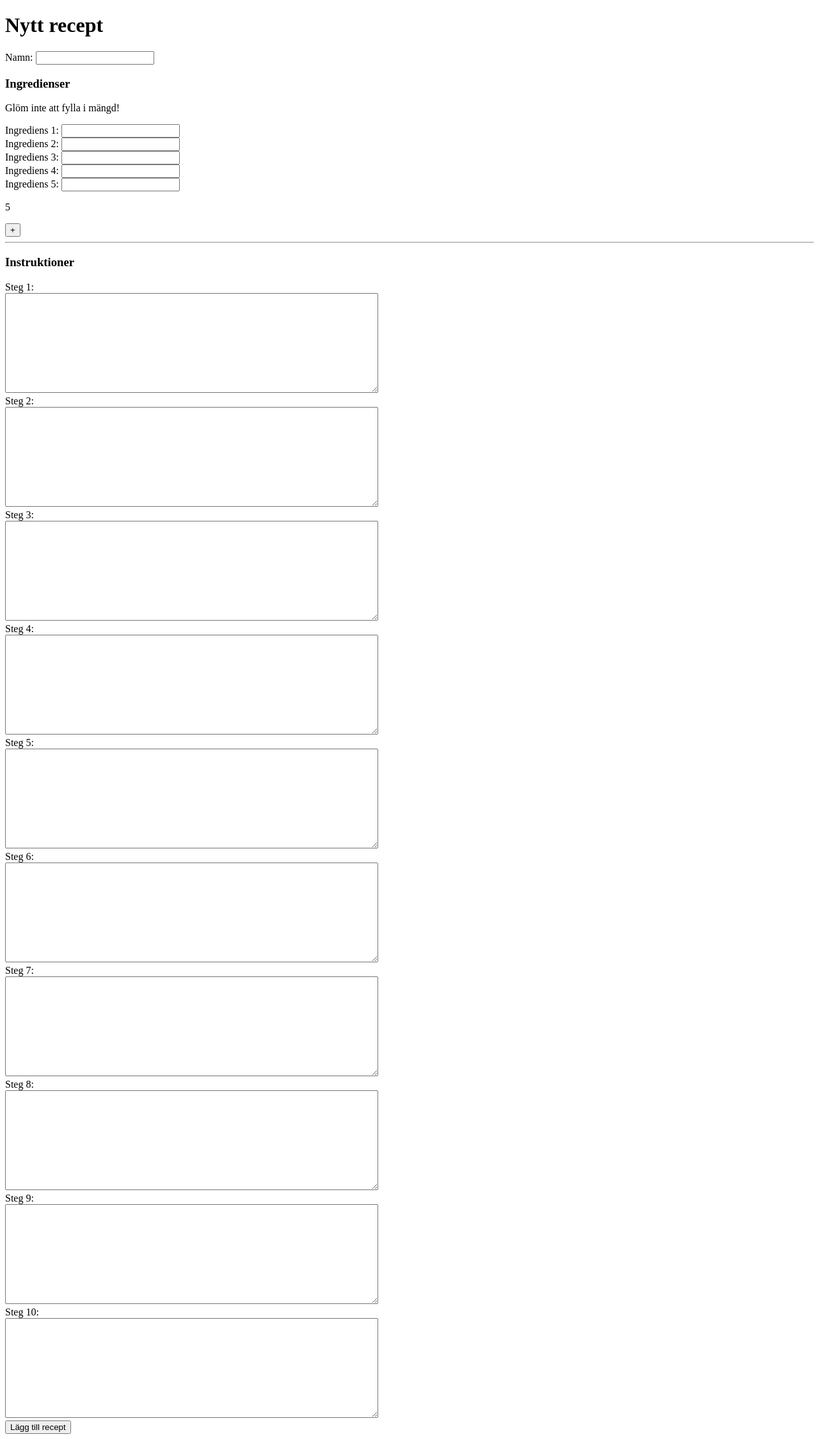
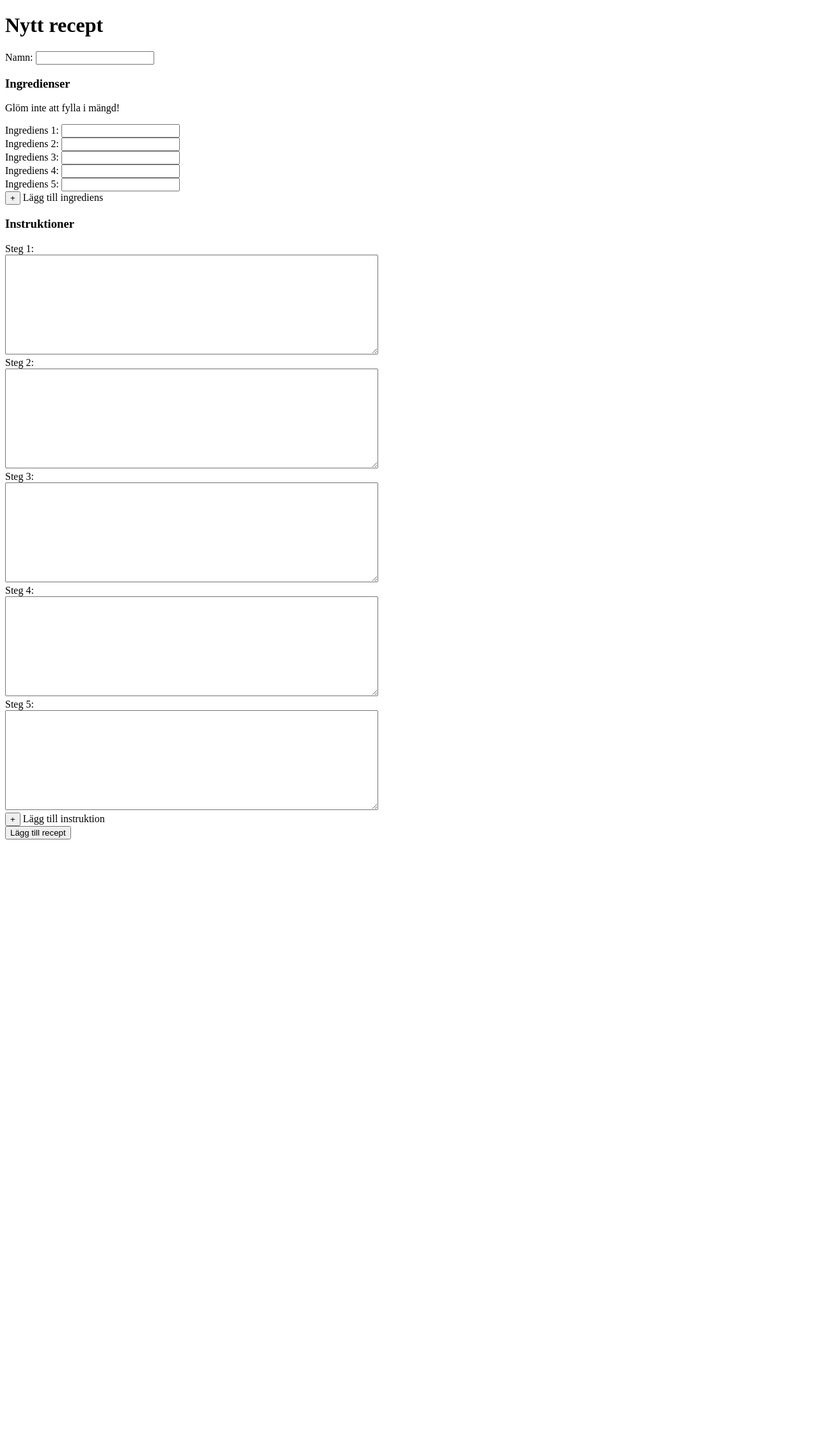
Before and after one commit to alicelindholm/receptsida, a PHP site: page /receptsida/newRecipe in a window 1280 px wide. Shown: the whole page at 64% size. After the commit the page ends 1312 px from the top, so only its background shows below. Run offline with PHP 8.4, Linux system fonts and the light colour scheme.

Commit message:
ingredienser + instruktioner

```diff
--- a/views/newRecipe.view.php
+++ b/views/newRecipe.view.php
@@ -9,60 +9,59 @@
 </head>
 <body>
 <h1> Nytt recept </h1>
-<form action="../storeRecipe.php" method="post">
+<form action="storeRecipe.php" method="post">
     <label for="name">Namn: </label>
     <input type="text" name="name" id="name">
     <br>
     <h3>Ingredienser</h3>
     <p> Glöm inte att fylla i mängd!</p>
+    <div id="ingredientBox">
         <?php
-    $amountIngredients = 5;
-    for($i=0; $i<$amountIngredients; $i++){ ?>
-        <label> Ingrediens <?=$i+1?>:
-        <input type="text" name="ingredient_<?=$i+1?>" id="<?=$i+1?>">
+        for ($i = 0; $i < 5; $i++) { ?>
+            <label> Ingrediens <?= $i + 1 ?>:
+                <input type="text" name="ingredient_<?= $i + 1 ?>" id="<?= $i + 1 ?>">
             </label>
             <br>
         <?php }
         ?>
-    <p><?php echo $amountIngredients;?></p>
-    <form action="<?=$amountIngredients+=1;?>">
+    </div>
+    <input type="button" onclick="addIngredient()" value="+"> <label for=""> Lägg till ingrediens</label>
+    <h3>Instruktioner</h3>
+    <div id="instructionBox">
+        <?php
+        for ($i = 0; $i < 5; $i++) { ?>
+            <label> Steg <?= $i + 1 ?>: </label> <br>
+            <textarea name="instruction_<?= $i + 1 ?>" id="instruction_<?= $i + 1 ?>" rows="10" cols="70"></textarea>
 
-    <input class="plus" value="+" type="button">
-    </form>
-    <hr>
-    <h3>Instruktioner</h3>
-    <label for="instruction_1">Steg 1: </label> <br>
-    <textarea id="instruction_1" name="instruction_1" rows="10" cols="70"></textarea>
             <br>
-    <label for="instruction_2">Steg 2: </label> <br>
-    <textarea id="instruction_2" name="instruction_2" rows="10" cols="70"></textarea>
-    <br>
-    <label for="instruction_3">Steg 3: </label> <br>
-    <textarea id="instruction_3" name="instruction_3" rows="10" cols="70"></textarea>
-    <br>
-    <label for="instruction_4">Steg 4: </label> <br>
-    <textarea id="instruction_4" name="instruction_4" rows="10" cols="70"></textarea>
-    <br>
-    <label for="instruction_5">Steg 5: </label> <br>
-    <textarea id="instruction_5" name="instruction_5" rows="10" cols="70"></textarea>
-    <br>
-    <label for="instruction_6">Steg 6: </label> <br>
-    <textarea id="instruction_6" name="instruction_6" rows="10" cols="70"></textarea>
-    <br>
-    <label for="instruction_7">Steg 7: </label> <br>
-    <textarea id="instruction_7" name="instruction_7" rows="10" cols="70"></textarea>
-    <br>
-    <label for="instruction_8">Steg 8: </label> <br>
-    <textarea id="instruction_8" name="instruction_8" rows="10" cols="70"></textarea>
-    <br>
-    <label for="instruction_9">Steg 9: </label> <br>
-    <textarea id="instruction_9" name="instruction_9" rows="10" cols="70"></textarea>
-    <br>
-    <label for="instruction_10">Steg 10: </label> <br>
-    <textarea id="instruction_10" name="instruction_10" rows="10" cols="70"></textarea>
+        <?php }
+        ?>
+    </div>
+    <input type="button" onclick="addInstruction()" value="+"> <label for="">Lägg till instruktion</label>
     <br>
     <input type="submit" value="Lägg till recept">
 
 </form>
+<script>
+    let amountIngredient = 5;
+    let amountInstruction = 5;
+
+    function addIngredient() {
+        amountIngredient += 1;
+        if (amountIngredient < 11) {
+            document.getElementById("ingredientBox").innerHTML += "<label>Ingrediens " + amountIngredient + ": <input type='text' name='ingredient_" + amountIngredient + "' id='ingredient_" + amountIngredient + "' ></label> <br>";
+        } else {
+            alert("Du kan inte ha mer än 10 ingredienser!")
+        }
+    }
+    function addInstruction() {
+        amountInstruction += 1;
+        if (amountInstruction < 11) {
+            document.getElementById("instructionBox").innerHTML += "<label>Steg " + amountInstruction + ":</label><br> <textarea type='text' name='instruction_" + amountInstruction + "' id='instruction_" + amountInstruction + "'  rows=\"10\" cols=\"70\"></textarea> <br>";
+        } else {
+            alert("Du kan inte ha mer än 10 instruktioner!")
+        }
+    }
+</script>
 </body>
 </html>
```
Also changed, not shown: views/index.view.php (+7 -1 lines), recipes.sqlite. Lines whose indentation alone changed are shown as unchanged.
